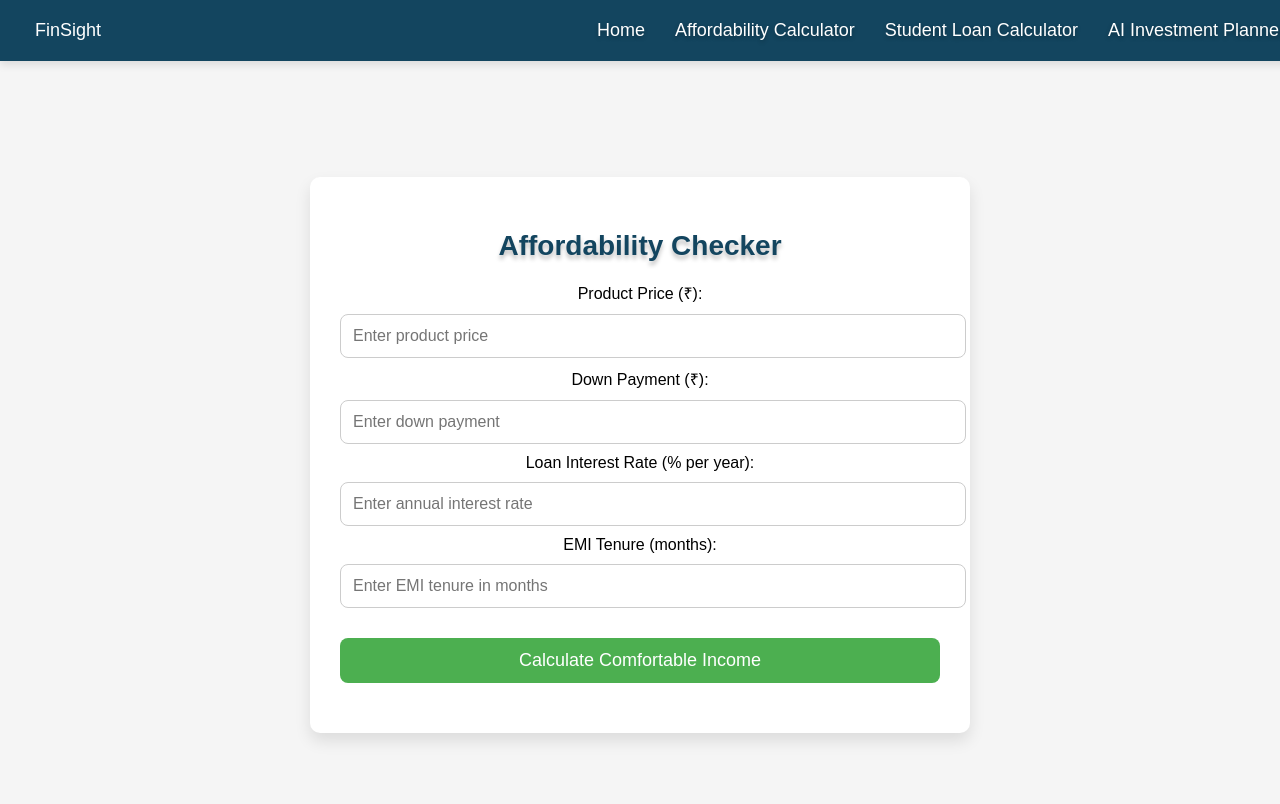
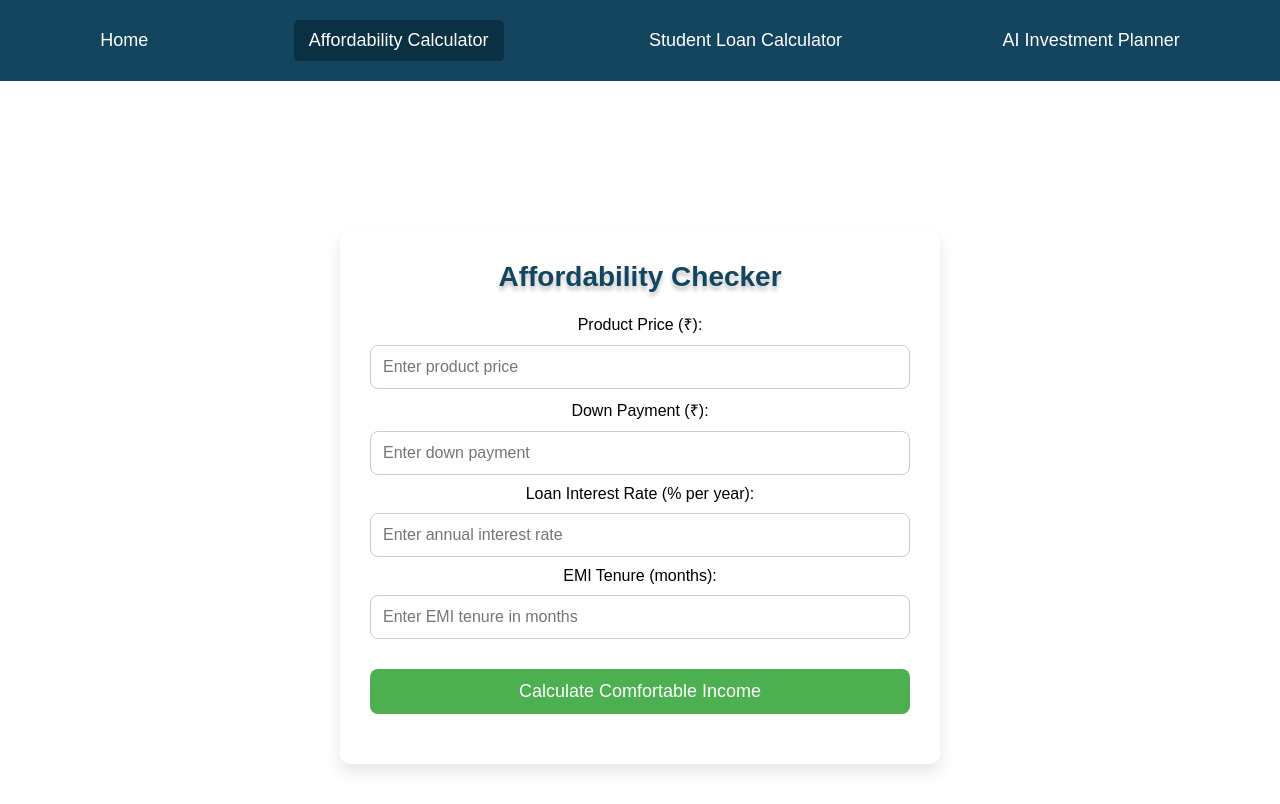
Before and after one commit to Ashu11219/graVITas, a website: page affordability_checker.html in a window 1280 px wide. Drawn offline with Linux system fonts and the light colour scheme.

Commit message:
Website OP

```diff
--- a/affordability_checker.html
+++ b/affordability_checker.html
@@ -9,16 +9,11 @@
 <body>
 
 <!-- Top Bar (Navigation Menu) -->
-<div class="navbar">
-    <div class="logo">
-        <a href="index.html">FinSight</a>
-    </div>
-    <div class="nav-links">
-        <a href="index.html">Home</a>
-        <a href="affordability_checker.html">Affordability Calculator</a>
-        <a href="student_loan.html">Student Loan Calculator</a>
-        <a href="investment_planner.html">AI Investment Planner</a>
-    </div>
+<div class="nav-bar">
+    <a href="index.html" class="nav-link">Home</a>
+    <a href="affordability_checker.html" class="nav-link active">Affordability Calculator</a>
+    <a href="student_loan.html" class="nav-link">Student Loan Calculator</a>
+    <a href="investment_planner.html" class="nav-link">AI Investment Planner</a>
 </div>
 
 <!-- Affordability Calculator -->
--- a/calculator.css
+++ b/calculator.css
@@ -1,49 +1,46 @@
-/* General body styling */
-body {
-    font-family: 'Instrument Serif-Regular', Arial, sans-serif;
-    background-color: #f5f5f5;
+/* General Reset */
+* {
     margin: 0;
     padding: 0;
-    display: flex;
-    flex-direction: column;
-    justify-content: center;
-    align-items: center;
-    min-height: 100vh;
+    box-sizing: border-box;
+    font-family: Arial, sans-serif;
 }
 
-/* Top bar styling */
-.navbar {
+
+/* Navigation Bar */
+.nav-bar {
     background-color: #13455f;
-    color: #ffffff;
-    width: 100%;
     padding: 20px;
-    box-shadow: 0px 4px 8px rgba(0, 0, 0, 0.1);
     display: flex;
-    justify-content: space-between;
+    justify-content: space-around;
     align-items: center;
-    position: fixed;
-    top: 0;
-    left: 0;
-    z-index: 1000;
 }
 
-.navbar a {
+.nav-link {
     color: #ffffff;
     text-decoration: none;
     font-size: 18px;
-    margin: 0 15px;
+    padding: 10px 15px;
+    border-radius: 5px;
 }
 
-.navbar a:hover {
-    color: #dbdaea;
+.nav-link:hover {
+    background-color: #0a3044;
 }
 
-.navbar .nav-links {
-    display: flex;
+.nav-link.active {
+    background-color: #0a3044;
 }
 
-.navbar .nav-links a {
-    text-shadow: 0px 2px 4px rgba(0, 0, 0, 0.3);
+/* Container for the content */
+.container {
+    padding: 50px;
+    text-align: center;
+}
+
+h1 {
+    color: #13455f;
+    margin-bottom: 20px;
 }
 
 /* Container for the calculator form */
--- a/style.css
+++ b/style.css
@@ -8,6 +8,70 @@ body {
     background-attachment: fixed;
     color: #fff;
 }
+
+
+body, html {
+    height: 100%;
+    margin: 0;
+    font-family: 'EB Garamond', serif;
+
+
+    nav {
+        margin-top: 20px; /* Add spacing between header and nav */
+    }
+
+    nav ul {
+        list-style: none;
+        padding: 0;
+        margin: 0;
+        display: flex;
+        justify-content: center;
+        gap: 50px; /* Add space between the menu items */
+        font-size: 24px; /* Make the font bigger */
+    }
+
+    nav ul li {
+        margin: 0;
+    }
+
+    nav ul a {
+        text-decoration: none;
+        color: #fff;
+        padding: 10px 20px;
+        background-color: #333;
+        border-radius: 5px;
+        transition: background-color 0.3s ease; /* Smooth hover effect */
+    }
+
+    nav ul a:hover {
+        background-color: #555; /* Slightly lighter color on hover */
+    }
+}
+
+.form-container {
+    display: flex;
+    flex-direction: column;
+    align-items: center; /* Center align horizontally */
+    justify-content: center; /* Center align vertically */
+    height: 100vh; /* Full height of the viewport */
+}
+
+form {
+    display: flex;
+    flex-direction: column; /* Stack form elements vertically */
+    align-items: center; /* Center form elements horizontally */
+}
+
+input {
+    margin: 10px 0; /* Space between inputs */
+    padding: 10px;
+    width: 200px; /* Width of input fields */
+}
+
+button {
+    padding: 10px 15px; /* Button padding */
+}
+
 
 header {
     display: flex;
@@ -22,7 +86,7 @@ header img {
 
 header h1 {
     text-align: center;
-    font-size: 48px;
+    font-size: 80px;
 }
 
 .logo{
@@ -45,9 +109,36 @@ nav ul li {
 nav ul a {
     text-decoration: none;
     color: #fff;
-    padding: 10px;
+    padding: 50px;
     border-radius: 5px;
 }
+
+#expenseTable {
+    width: 500px; /* Adjust the width */
+    margin: 0 auto; /* Center the table */
+    border-collapse: collapse;
+    font-size: 20px;
+}
+
+#expenseTable th {
+    background-color: #4CAF50; /* Color for header row */
+    color: white; /* White text for contrast */
+    padding: 15px;
+}
+
+#expenseTable tr:nth-child(odd) {
+    background-color: #e500009a; /* Light color for odd rows */
+}
+
+#expenseTable tr:nth-child(even) {
+    background-color: #ffb700af; /* White color for even rows */
+}
+
+#expenseTable td {
+    padding: 10px;
+    text-align: left;
+}
+
 
 nav ul a:hover {
     background-color: #333;
@@ -71,7 +162,13 @@ footer {
     }
 
     nav ul {
-        flex-direction: column;
+
+        flex-direction: column; /* Stack items on small screens */
+        gap: 20px; /* Reduce gap between items */
+    }
+
+    nav ul a {
+        padding: 15px 25px;
     }
 
     .ocean-image {
```
Also changed, not shown: index.html (+21 -9 lines), investment_planner.html (+1 -1 lines).
